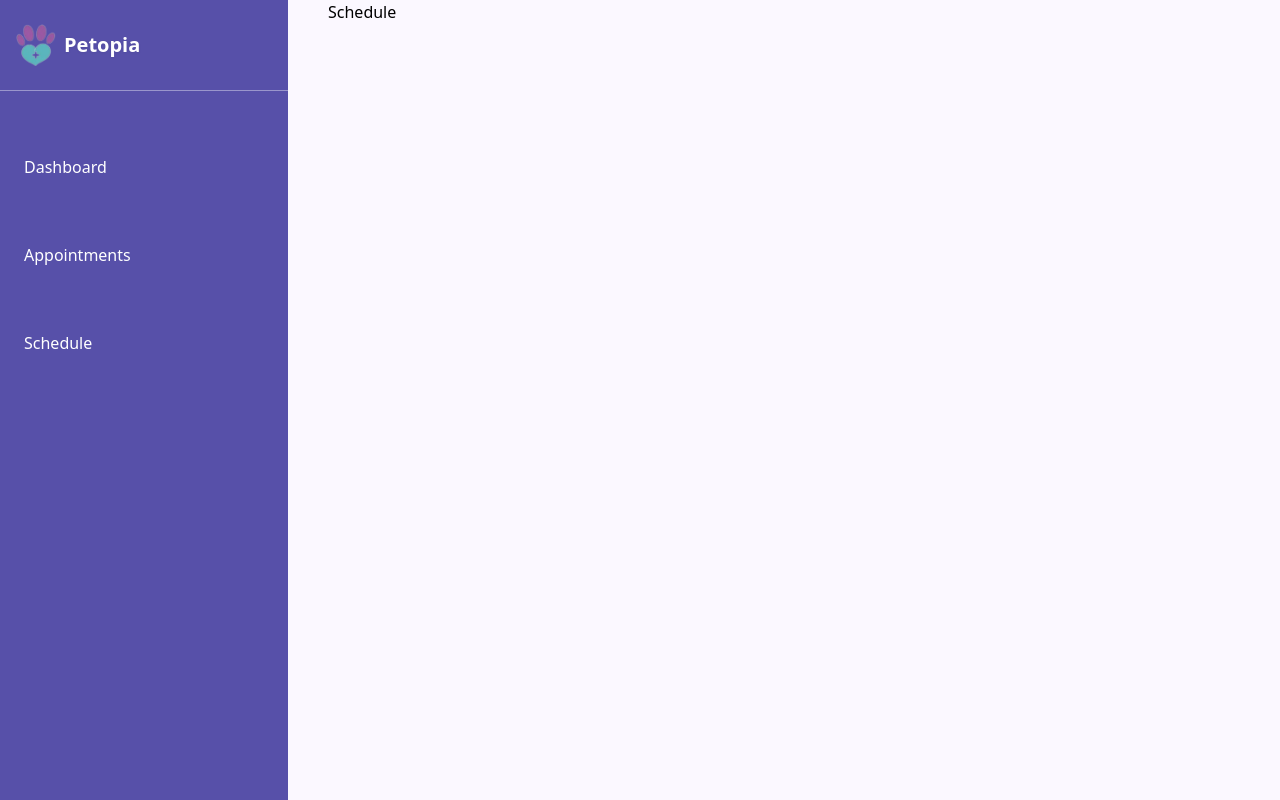
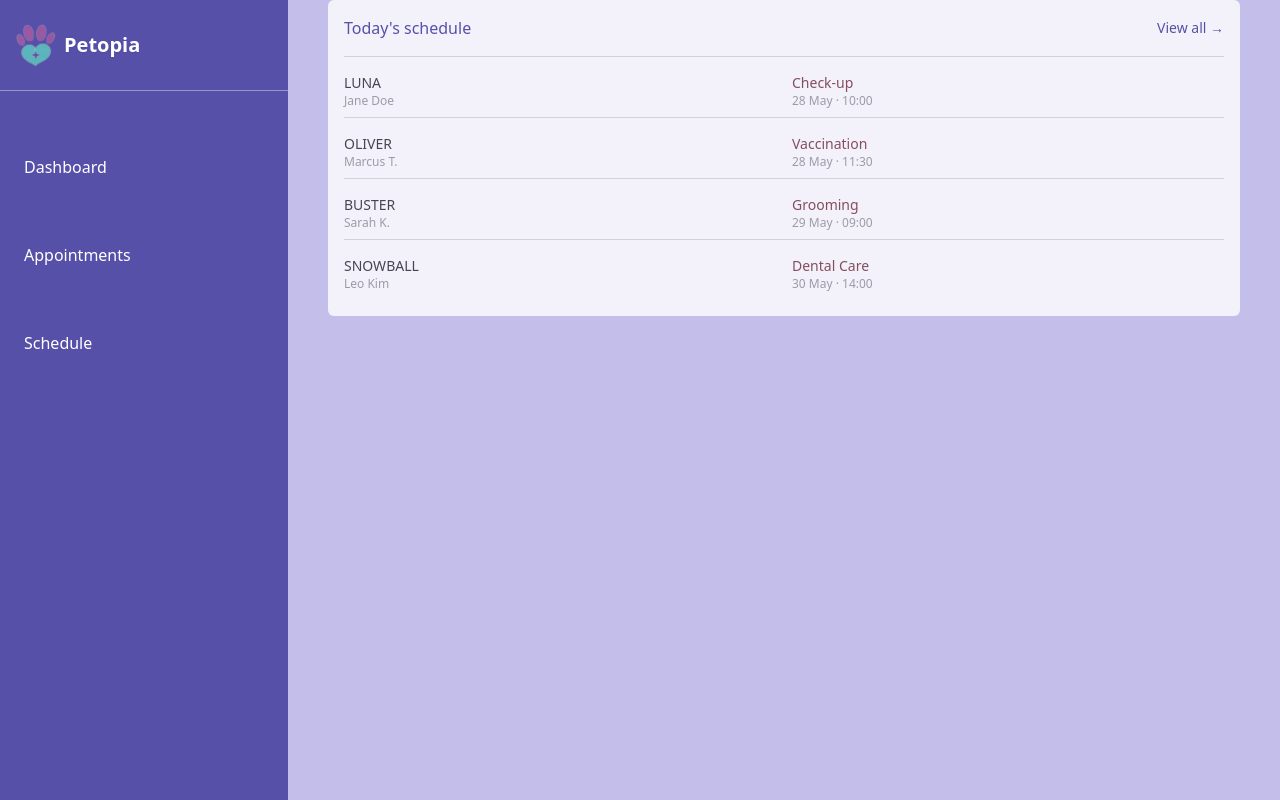
Before and after one commit to V-le319/Petopia---Pet-Clinic, a Next.js app: page /dashboard/schedule in a window 1280 px wide. Built offline with nearby package versions, Linux system fonts and the light colour scheme; no server answers.

Commit message:
finish schedule component + complete main dashboard UI

```diff
--- a/app/dashboard/layout.tsx
+++ b/app/dashboard/layout.tsx
@@ -2,7 +2,7 @@ import Sidebar from "@/components/dashboard/Sidebar"
 
 const DashboardLayout = ({ children }: { children: React.ReactNode }) => {
   return (
-    <div className=" min-h-screen flex sm:flex-row flex-col bg-mainBG">
+    <div className=" min-h-screen flex sm:flex-row flex-col bg-lightLavender">
       <Sidebar/>
       <main className="flex-1 px-10 pb-20 md:pb-0">{children}</main>
     </div>
--- a/components/dashboard/Appointment.tsx
+++ b/components/dashboard/Appointment.tsx
@@ -35,7 +35,7 @@ const Appointment = () => {
     <div className="w-full flex-1 bg-white/80 rounded-md p-4">
 
       {/* Header */}
-      <div className="flex items-center justify-between mb-4">
+      <div className="flex items-center justify-between  pb-4 border-b border-text/20">
         <span className="font-medium text-headline">
           {/* "Recent bookings" on mobile, "All Bookings" on tablet/desktop */}
           <span className="sm:hidden">Recent bookings</span>
@@ -47,9 +47,9 @@ const Appointment = () => {
       </div>
 
       {/* ── MOBILE: card list ── */}
-      <div className="flex flex-col gap-3 sm:hidden">
+      <div className="flex flex-col gap- sm:hidden">
         {mockBookings.map((b, i) => (
-          <div key={i} className="flex items-center justify-between py-2 border-b border-text/10 last:border-0">
+          <div key={i} className="flex items-center justify-between py-4 border-b border-text/20 last:border-0">
 
             {/* Left: pet · service, owner · date */}
             <div className="grid grid-cols-[1fr_1fr] gap-x-4">
--- a/components/dashboard/Schedule.tsx
+++ b/components/dashboard/Schedule.tsx
@@ -1,8 +1,73 @@
+import Link from 'next/link'
 import React from 'react'
+
+type Status = 'Confirmed' | 'Pending'
+type PetType = 'Dog' | 'Cat' | 'Other'
+
+interface Booking {
+    owner: string
+    pet: string
+    petType: PetType
+    service: string
+    date: string
+    status: Status
+}
+
+    const mockBookings: Booking[] = [
+  { owner: 'Jane Doe',  pet: 'Luna',    petType: 'Dog',   service: 'Check-up',    date: '28 May · 10:00', status: 'Confirmed' },
+  { owner: 'Marcus T.', pet: 'Oliver',  petType: 'Cat',   service: 'Vaccination', date: '28 May · 11:30', status: 'Pending'   },
+  { owner: 'Sarah K.',  pet: 'Buster',  petType: 'Dog',   service: 'Grooming',    date: '29 May · 09:00', status: 'Confirmed'   },
+  { owner: 'Leo Kim',   pet: 'Snowball', petType: 'Other', service: 'Dental Care', date: '30 May · 14:00', status: 'Pending'      },
+]
+
+    const petTypeBadge: Record<PetType, string> = {
+        Dog:   'bg-blue-100   text-blue-500',
+        Cat:   'bg-red-100    text-red-400',
+        Other: 'bg-gray-100   text-gray-500',
+    }
+
+    const statusBadge: Record<Status, string> = {
+      Confirmed: 'bg-highlight/40  text-lightBG',
+      Pending:   'bg-orange-100 text-red-500',
+    }
 
 const Schedule = () => {
   return (
-    <div>Schedule</div>
+    <div className="w-full flex-1 bg-white/80 rounded-md p-4">
+
+      {/* Header */}
+      <div className="flex items-center justify-between mb-4 pb-4 border-b border-text/20">
+        <span className="font-medium text-headline">
+          {/* "Recent bookings" on mobile, "All Bookings" on tablet/desktop */}
+          <span className="text-headline font-medium">Today's schedule</span>
+        </span>
+        <Link href="/dashboard/bookings" className="text-sm text-headline hover:text-highlight">
+          View all →
+        </Link>
+      </div>
+
+        <div className="flex flex-col gap-4">
+          {mockBookings.map((b, i) => (
+            <div key={i} className="pb-2 border-b border-text/20 last:border-0" >
+              <div className="grid grid-cols-2 gap-4">
+              <div className="flex flex-col">
+                <span className="font-medium text-text text-sm uppercase">{b.pet}</span>
+                <span className="text-xs text-text/50">{b.owner}</span>
+              </div>
+              <div className="flex flex-col">
+                <span className="text-smallTag text-sm font-medium">{b.service}</span>
+                <span className="text-xs text-text/50">{b.date}</span>
+              </div>
+              </div>
+
+
+            <div>
+
+            </div>
+            </div>
+            ))}
+        </div>
+      </div>
   )
 }
 
```
